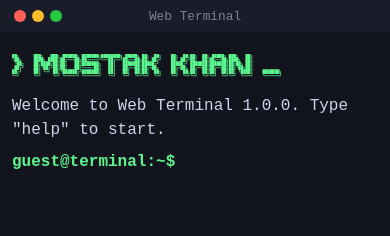
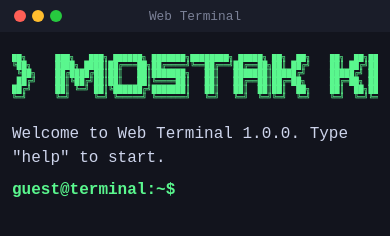
Before and after one commit to mossstak/web-terminal, a plain HTML site: page index.html in a window 390 px wide. Drawn offline with Linux system fonts and the light colour scheme.

Commit message:
Ascii art changed

```diff
--- a/index.html
+++ b/index.html
@@ -5,7 +5,7 @@
     <meta http-equiv="X-UA-Compatible" content="IE=edge" />
     <title>Web Terminal</title>
     <meta name="description" content="" />
-    <meta name="viewport" content="width=device-width, initial-scale=1" />
+    <meta name="viewport" content="width=device-width, initial-scale=1.0" />
     <link rel="stylesheet" href="styles.css?=v=1.1" />
   </head>
   <body>
--- a/styles.css
+++ b/styles.css
@@ -10,7 +10,7 @@ body {
   display: flex;
   align-items: center;
   justify-content: center;
-  font-family: "Courier New", Courier, monospace;
+  font-family: 'Courier New', Courier, monospace;
 }
 
 #terminal-window {
@@ -228,10 +228,19 @@ body {
 
   /* Scale or hide ASCII art on narrow displays */
   .ascii-art {
-    font-family: ui-monospace, "Cascadia Code", "Source Code Pro", Menlo, Consolas, monospace;
-    font-size: 0.25rem; /* Scales characters down to fit narrow viewports */
-    line-height: 1;
+    /* Use fonts designed for terminal block glyphs */
+    font-family:
+      ui-monospace, 'Cascadia Code', 'Source Code Pro', Menlo, Consolas,
+      monospace;
+    font-size: clamp(0.5rem, 1.1vw, 0.75rem); /* Responsive scaling */
+    line-height: 1; /* Eliminates vertical overlap */
+    letter-spacing: 0;
+    white-space: pre;
     overflow-x: auto;
+    user-select: none;
+    margin-top: 10px;
+    margin-bottom: 12px;
+    color: #5af78e;
   }
 
   .input-line {
```
